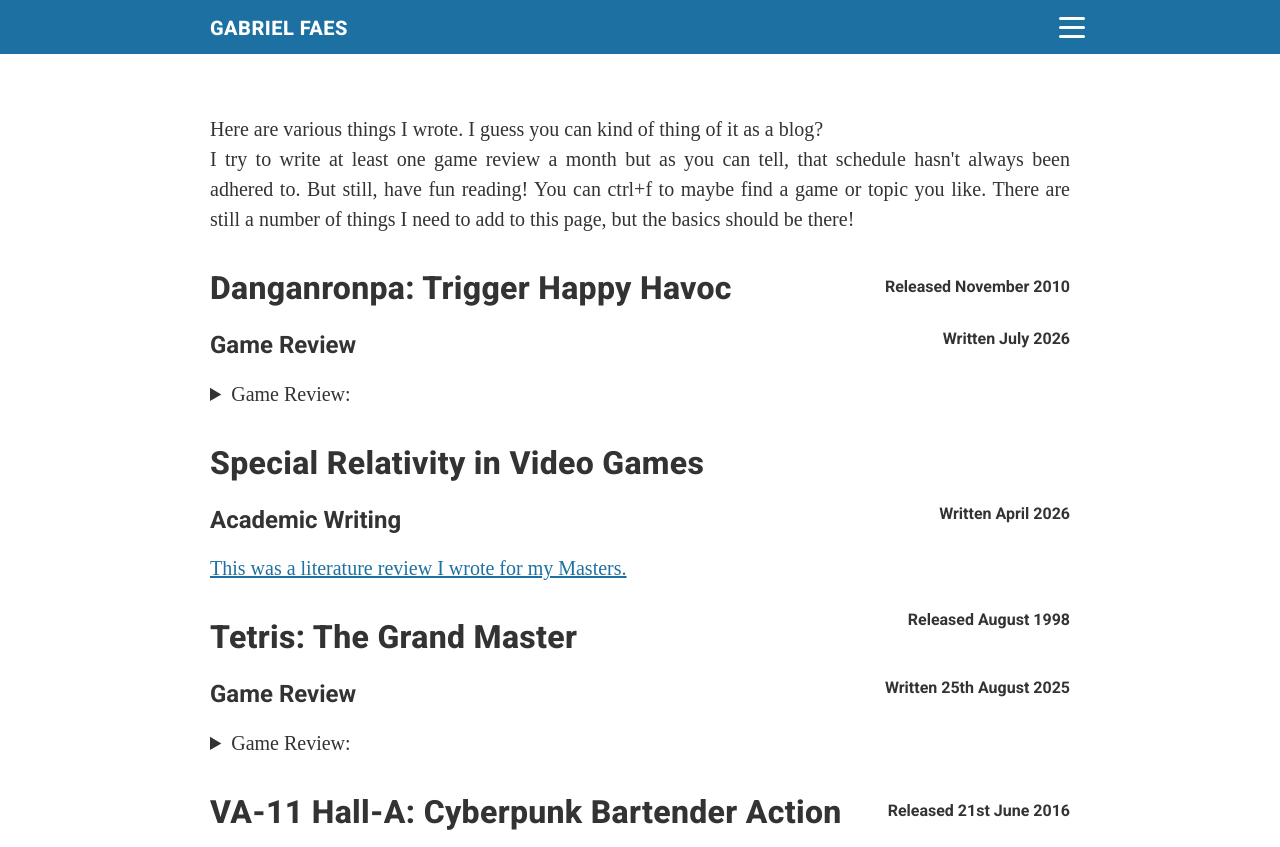
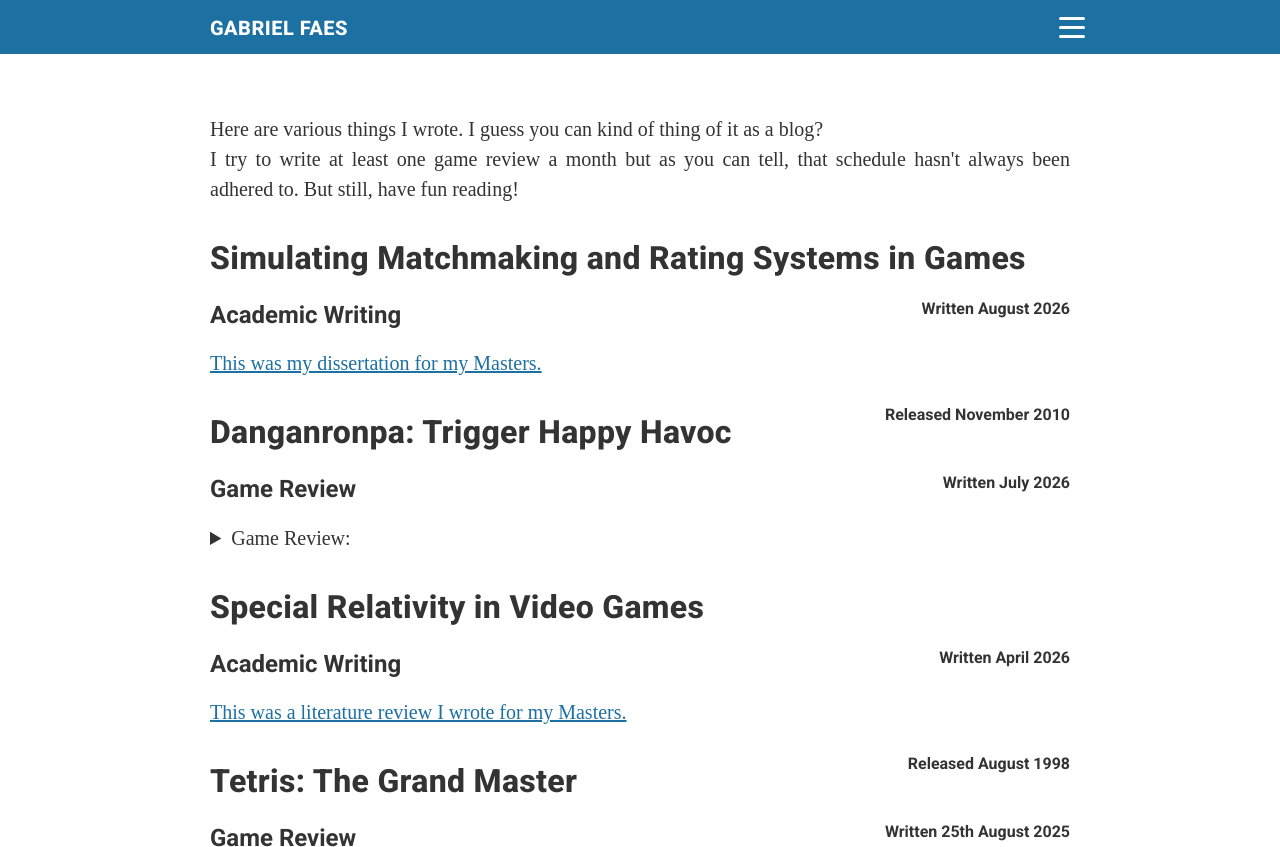
Before and after one commit to Gabrio05/gabrio05.github.io, a plain HTML site: page reviews.html in a window 1280 px wide. Shown: the top 847 px of the page. Drawn offline with nearby package versions, Linux system fonts and the light colour scheme; a web font is replaced by a local one.

Commit message:
Update and add dissertation

```diff
--- a/reviews.html
+++ b/reviews.html
@@ -37,9 +37,14 @@
         <p>
             Here are various things I wrote. I guess you can kind of thing of it as a blog?<br />
             I try to write at least one game review a month but as you can tell, that schedule hasn't always been adhered to.
-            But still, have fun reading! You can ctrl+f to maybe find a game or topic you like.
-            There are still a number of things I need to add to this page, but the basics should be there!
+            But still, have fun reading!
         </p>
+
+        <h2>Simulating Matchmaking and Rating Systems in Games</h2>
+        <h4 class="right notopmargin">Written August 2026</h4>
+        <h3 class="notopmargin">Academic Writing</h3>
+        <a target="_blank" href="writing/Matchmaking_Rating_Systems.pdf">This was my dissertation for my Masters.</a>
+        <br />
 
         <h4 class="released">Released November 2010</h4>
         <h2>Danganronpa: Trigger Happy Havoc</h2>
```
Also changed, not shown: index.html (+1 -1 lines), img/GabrielFaesCVImage.jpg, 2 other files.
